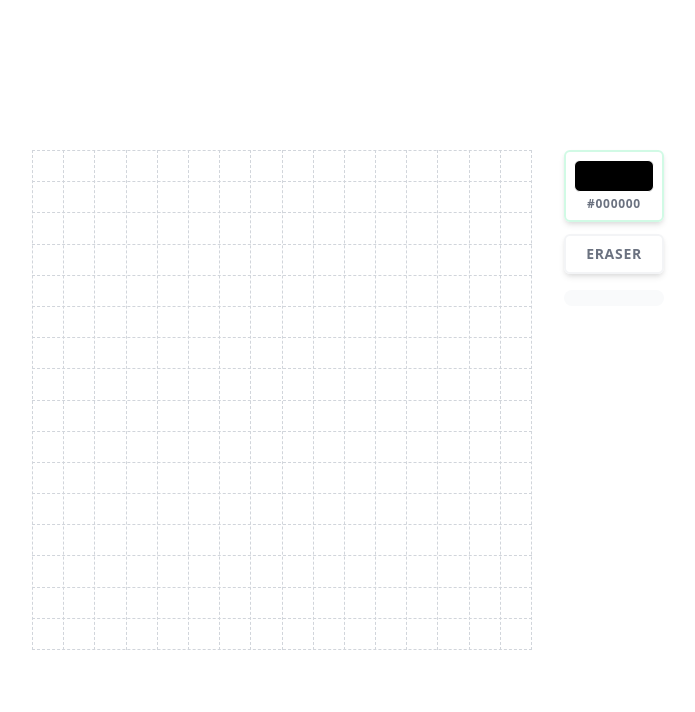
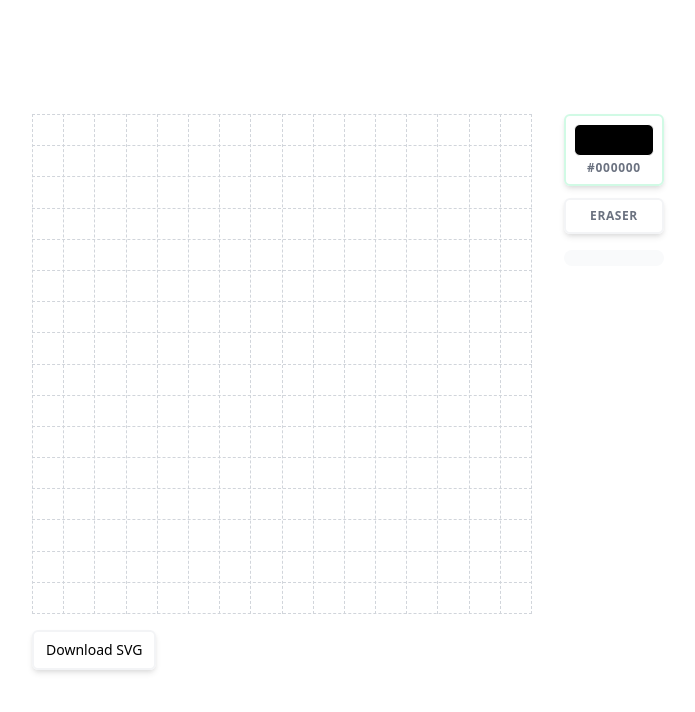
Before and after one commit to kylerits/nice-sprites, a Next.js app: page / in a window 1280 px wide. Shown: the top 712 px of the page, without its empty margins (358-1053 px from the left). Built offline with nearby package versions, Linux system fonts and the light colour scheme.

Commit message:
starting on the download button

```diff
--- /dev/null
+++ b/components/GridActions.tsx
@@ -0,0 +1,21 @@
+const GridActions = ({ currentPixels }) => {
+  const downloadSvg = () => {
+    console.log(currentPixels)
+  }
+
+  return(
+    <>
+      {/* Grid Actions */}
+      <div className="grid-actions-wrap py-4">
+        <div>
+          <button
+            className="inline-block text-sm px-3 py-2 border-gray-100 border-2 rounded-md shadow-md"
+            onClick={downloadSvg}
+          >Download SVG</button>
+        </div>
+      </div>
+    </>
+  );
+}
+
+export default GridActions;
--- a/pages/index.tsx
+++ b/pages/index.tsx
@@ -7,6 +7,7 @@ import ClickAwayListener from 'react-click-away-listener';
 import {SketchPicker} from 'react-color'
 import SpriteGrid from '../components/SpriteGrid'
 import Pallet from '../components/Pallet'
+import GridActions from '../components/GridActions';
 
 const Home: NextPage = () => {
   const [currentColor, setCurrentColor] = useState('#000000');
@@ -41,6 +42,9 @@ const Home: NextPage = () => {
               setCurrentPixels={setCurrentPixels}
             />
 
+            {/* Grid Actions Component */}
+            <GridActions currentPixels={currentPixels} />
+
             {/* Color Actions Column */}
             <div className="absolute top-0 left-full px-8 h-full flex flex-col">
               <ClickAwayListener onClickAway={() => setShowColorPicker(false)}>
@@ -57,7 +61,7 @@ const Home: NextPage = () => {
 
                     <button
                       id="eraserButton"
-                      className={currentColor.length == 0 ? "inline-block text-xs w-[100px] text-center items-center flex-wrap p-2 border-2 border-green-100 shadow-md rounded-md uppercase text-gray-500 font-semibold tracking-wider text-sm hover:bg-gray-100 duration-200 mt-3" : "inline-block text-xs w-[100px] text-center items-center flex-wrap p-2 border-2 border-gray-100 shadow-md rounded-md uppercase text-gray-500 font-semibold tracking-wider text-sm hover:bg-gray-100 duration-200 mt-3"}
+                      className={currentColor.length == 0 ? "inline-block text-xs w-[100px] text-center items-center flex-wrap p-2 border-2 border-green-100 shadow-md rounded-md uppercase text-gray-500 font-semibold tracking-wider hover:bg-gray-100 duration-200 mt-3" : "inline-block text-xs w-[100px] text-center items-center flex-wrap p-2 border-2 border-gray-100 shadow-md rounded-md uppercase text-gray-500 font-semibold tracking-wider hover:bg-gray-100 duration-200 mt-3"}
                       onClick={() => setCurrentColor('')}
                     >Eraser</button>
 
```
